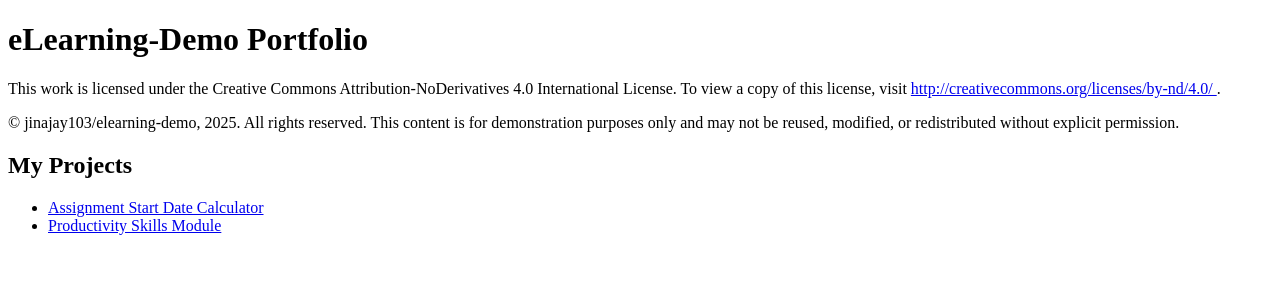
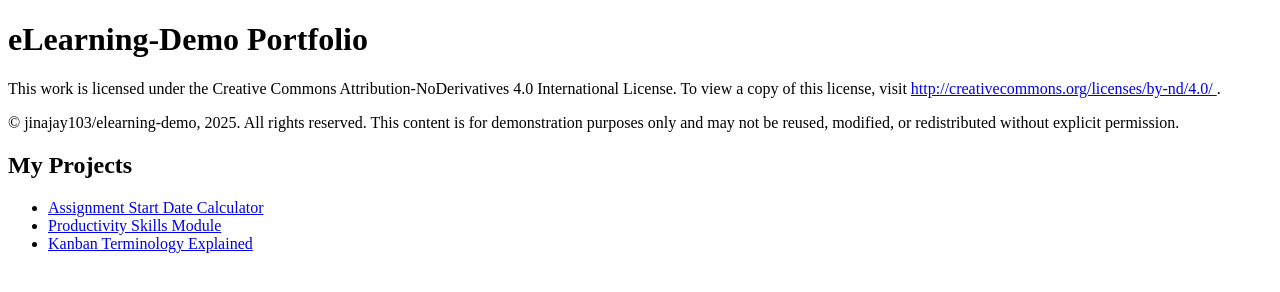
Before and after one commit to Jayjay103/elearning-demo, a plain HTML site: page index.html in a window 1280 px wide. Drawn offline with Linux system fonts and the light colour scheme.

Commit message:
Update index.html

```diff
--- a/index.html
+++ b/index.html
@@ -15,11 +15,13 @@
 
   <p>© jinajay103/elearning-demo, 2025. All rights reserved. This content is for demonstration purposes only and may not be reused, modified, or redistributed without explicit permission.</p>
 
-  <h2>My Projects</h2>
+ <h2>My Projects</h2>
   <ul>
     <li><a href="assignment_start_date/" target="_blank">Assignment Start Date Calculator</a></li>
     <li><a href="productivity/" target="_blank">Productivity Skills Module</a></li>
+    <li><a href="kanban_terminology/Kanban%20Terminology%20Explained%20E0002%20GitHub/" target="_blank">Kanban Terminology Explained</a></li>
   </ul>
+
 
 </body>
 </html>
```
